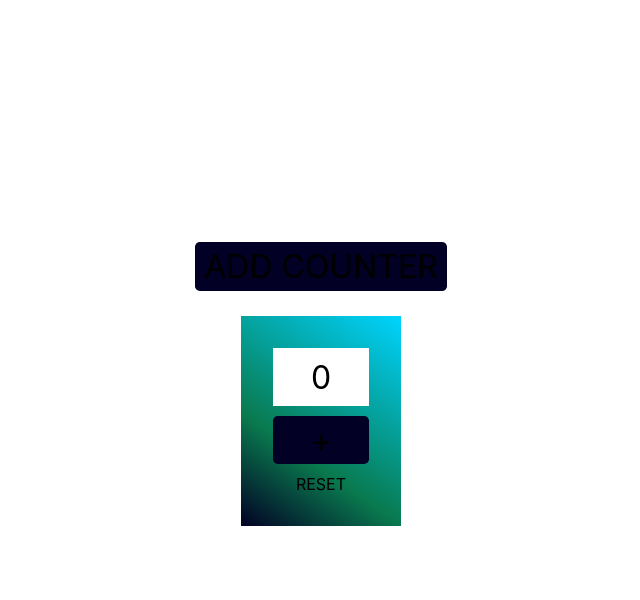
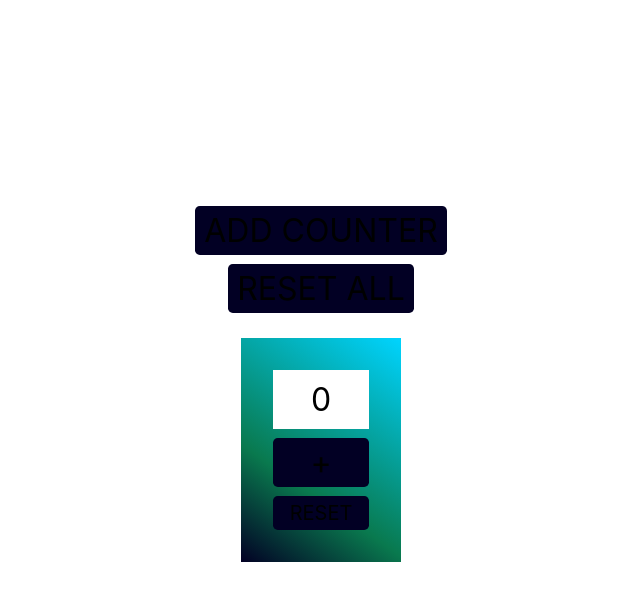
Before and after one commit to E-K8/counters-nextjs, a Next.js app: page / in a window 1280 px wide. Both pictures are taken after a click on the element "ADD COUNTER". Shown: the top 600 px of the page, without its empty margins (319-959 px from the left). Built offline with nearby package versions, Linux system fonts and the light colour scheme.

Commit message:
add RESET ALL functionality. Unresolved error

```diff
--- a/package.json
+++ b/package.json
@@ -9,13 +9,14 @@
     "lint": "next lint"
   },
   "dependencies": {
+    "eslint-plugin-react": "^7.31.8",
     "next": "12.3.0",
     "react": "18.2.0",
     "react-dom": "18.2.0",
     "sass": "^1.54.9"
   },
   "devDependencies": {
-    "eslint": "8.23.0",
+    "eslint": "^8.23.0",
     "eslint-config-next": "12.3.0"
   }
 }
--- a/pages/index.jsx
+++ b/pages/index.jsx
@@ -8,7 +8,7 @@ const Counter = ({ count, id, resetCounter, incrementCounter }) => (
       +
     </div>
     <div
-      className={`${styles.button}+${styles.resetButton}`}
+      className={`${styles.button} ${styles.resetButton}`}
       onClick={() => resetCounter(id)}
     >
       RESET
@@ -25,27 +25,20 @@ export default function Home() {
     return id;
   };
 
-  const resetCounter = (id) => {
+  const updateCounter = (id, updateFunction) => {
     const updatedCounters = countersData.map((data) => {
       if (data.id !== id) {
         return data;
       } else {
-        return { ...data, count: 0 };
+        return { ...data, count: updateFunction(data.count) };
       }
     });
     setCountersData(updatedCounters);
   };
 
-  const incrementCounter = (id) => {
-    const updatedCounters = countersData.map((data) => {
-      if (data.id !== id) {
-        return data;
-      } else {
-        return { ...data, count: data.count + 1 };
-      }
-    });
-    setCountersData(updatedCounters);
-  };
+  const resetCounter = (id) => updateCounter(id, (count) => 0);
+
+  const incrementCounter = (id) => updateCounter(id, (count) => count + 1);
 
   const addCounter = (id) => {
     setCountersData([
@@ -57,15 +50,26 @@ export default function Home() {
     ]);
   };
 
+  const resetAllCounters = () => {
+    const updatedData = countersData.map((data) => ({
+      ...data,
+      count: 0,
+    }));
+    setCountersData(updatedData);
+  };
+
   return (
     <div className={styles.container}>
       <div className={styles.button} onClick={addCounter}>
         ADD COUNTER
       </div>
+      <div className={styles.button} onClick={resetAllCounters}>
+        RESET ALL
+      </div>
       <div className={styles.countersContainer}>
         {countersData.map((data) => (
           <Counter
-            {...data}
+            {...data} // BUG gives false error about missing key prop, possibly eslint needs extra configuring
             resetCounter={resetCounter}
             incrementCounter={incrementCounter}
           />
```
Also changed, not shown: 1 other file (tests, documents, lock files or other folders).
